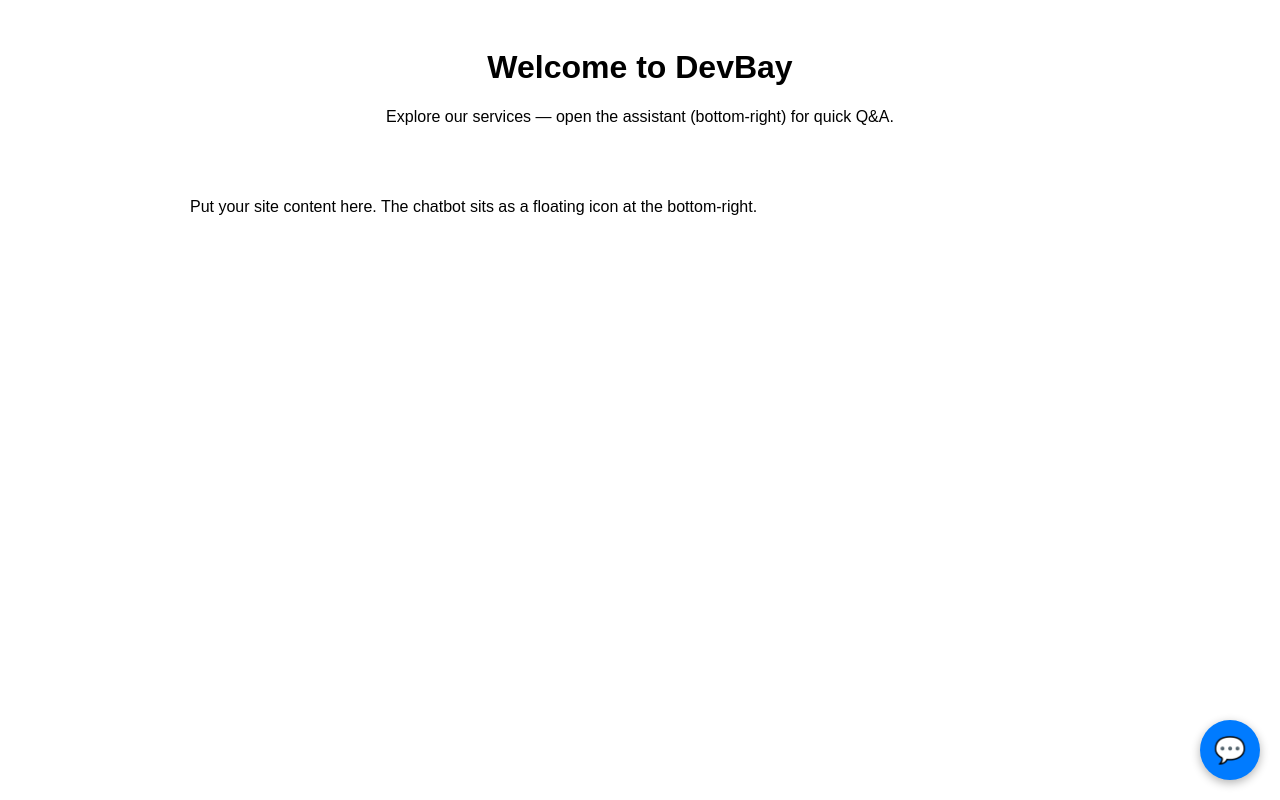
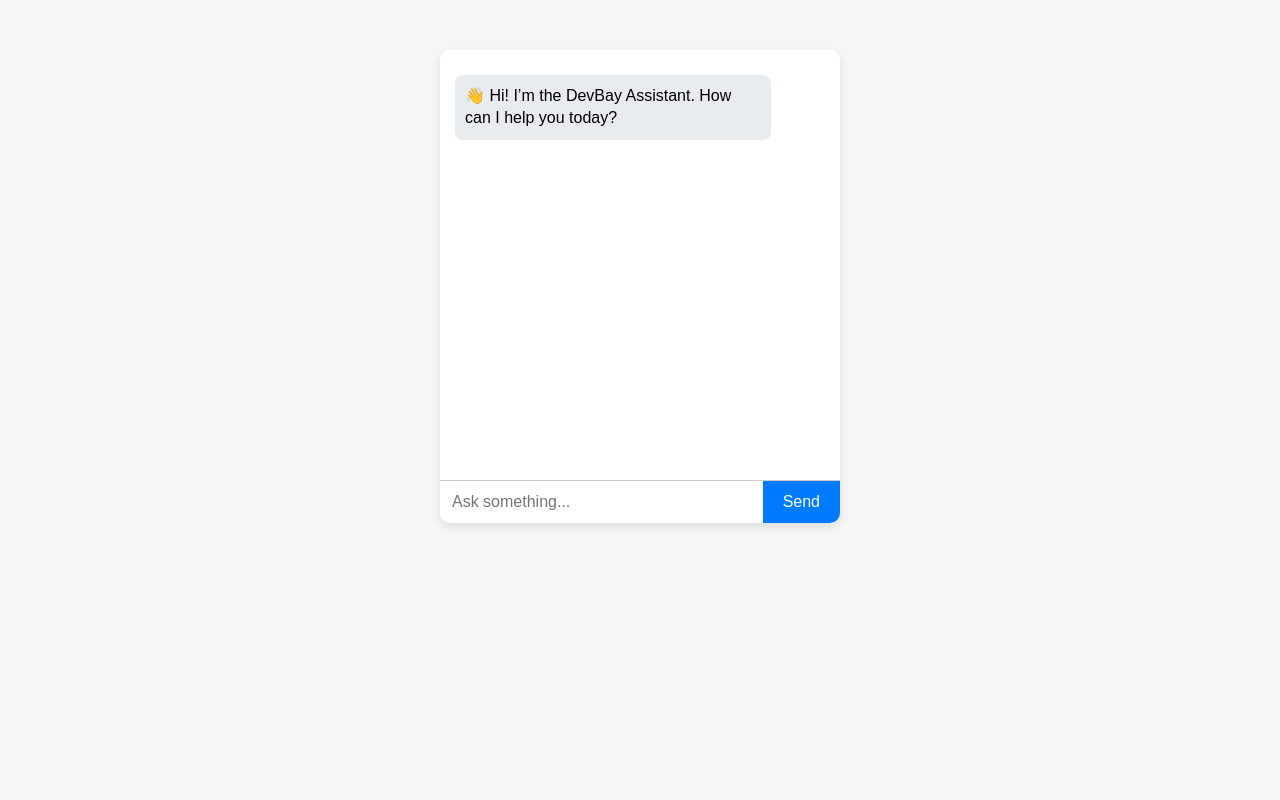
Before and after one commit to Abidt2002/Devbay-Assistant, a plain HTML site: page index.html in a window 1280 px wide. Drawn offline with Linux system fonts and the light colour scheme.

Commit message:
Update index.html

```diff
--- a/index.html
+++ b/index.html
@@ -1,48 +1,91 @@
 <!DOCTYPE html>
 <html lang="en">
 <head>
-  <meta charset="utf-8" />
-  <meta name="viewport" content="width=device-width,initial-scale=1" />
-  <title>DevBay Chatbot</title>
-  <link rel="stylesheet" href="style.css" />
+  <meta charset="UTF-8" />
+  <meta name="viewport" content="width=device-width, initial-scale=1.0" />
+  <title>DevBay Assistant</title>
+  <style>
+    body {
+      font-family: Arial, sans-serif;
+      background: #f4f6f8;
+      margin: 0;
+      padding: 0;
+    }
+
+    .chat-container {
+      width: 400px;
+      margin: 50px auto;
+      background: #fff;
+      border-radius: 10px;
+      box-shadow: 0 4px 10px rgba(0,0,0,0.1);
+      overflow: hidden;
+      display: flex;
+      flex-direction: column;
+    }
+
+    .chat-box {
+      padding: 15px;
+      height: 400px;
+      overflow-y: auto;
+    }
+
+    .bot-message, .user-message {
+      margin: 10px 0;
+      padding: 10px;
+      border-radius: 8px;
+      max-width: 80%;
+      line-height: 1.4;
+    }
+
+    .bot-message {
+      background: #e9ecef;
+      color: #000;
+      align-self: flex-start;
+    }
+
+    .user-message {
+      background: #007bff;
+      color: #fff;
+      align-self: flex-end;
+    }
+
+    .input-area {
+      display: flex;
+      border-top: 1px solid #ccc;
+    }
+
+    input {
+      flex: 1;
+      border: none;
+      padding: 12px;
+      font-size: 16px;
+      outline: none;
+    }
+
+    button {
+      background: #007bff;
+      color: white;
+      border: none;
+      padding: 0 20px;
+      cursor: pointer;
+      font-size: 16px;
+    }
+
+    button:hover {
+      background: #0056b3;
+    }
+  </style>
 </head>
 <body>
-  <header style="padding:20px; text-align:center;">
-    <h1>Welcome to DevBay</h1>
-    <p>Explore our services — open the assistant (bottom-right) for quick Q&A.</p>
-  </header>
-
-  <main style="padding:20px; max-width:900px; margin:0 auto;">
-    <p>Put your site content here. The chatbot sits as a floating icon at the bottom-right.</p>
-  </main>
-
-  <!-- ================================
-       Chat Container
-       ================================ -->
-  <div id="devbay-chat" class="chat-hidden" aria-hidden="true">
-    <div id="chat-header">
-      <span>💬 DevBay Assistant</span>
-      <button id="close-chat" aria-label="Close chat">✕</button>
+  <div class="chat-container">
+    <div class="chat-box" id="chat-box">
+      <div class="bot-message">👋 Hi! I’m the DevBay Assistant. How can I help you today?</div>
     </div>
-
-    <div id="chat-box" role="log" aria-live="polite"></div>
-
-    <div id="chat-input-area">
-      <input
-        id="user-input"
-        type="text"
-        placeholder="Ask about DevBay (e.g. 'What is DevBay?')"
-      />
-      <button id="send-btn">Send</button>
+    <div class="input-area">
+      <input type="text" id="user-input" placeholder="Ask something..." />
+      <button onclick="sendMessage()">Send</button>
     </div>
   </div>
-
-  <!-- ================================
-       Floating Chat Icon
-       ================================ -->
-  <button id="chat-icon" title="Open DevBay Assistant" aria-label="Open chat">
-    💬
-  </button>
 
   <script src="script.js"></script>
 </body>
```
